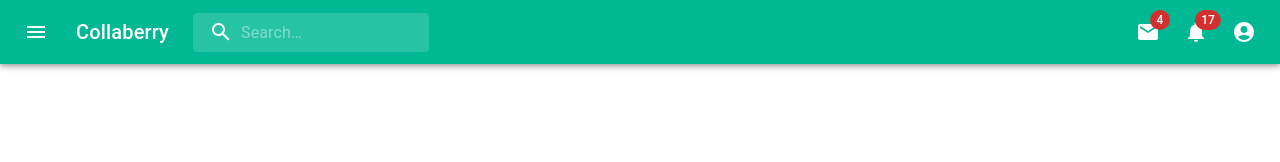
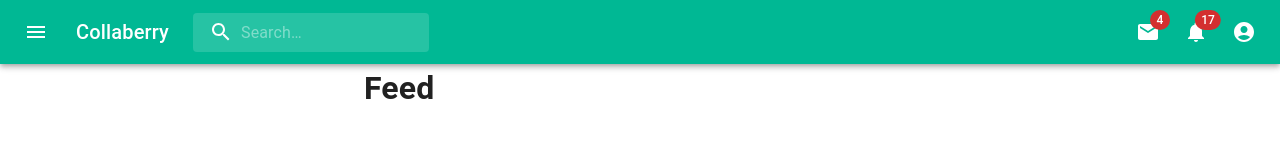
Before and after one commit to rishi-12/roomy, a React (Create React App) app: page / in a window 1280 px wide. Shown: the top 162 px of the page. Built offline with nearby package versions, Linux system fonts and the light colour scheme.

Commit message:
Add feed route, Modified routes with navbar rendering

```diff
--- a/src/App.tsx
+++ b/src/App.tsx
@@ -1,14 +1,27 @@
 import React from "react";
 import NavBar from "./components/NavBar";
 import Chat from "./components/Chat/Chat";
-import { BrowserRouter, Routes, Route } from "react-router-dom";
+import { BrowserRouter, Routes, Route, Outlet } from "react-router-dom";
+import Feed from "./components/Feed/Feed";
+
+function PageWithNavBar() {
+  return (
+    <>
+      <NavBar />
+      <Outlet />
+    </>
+  );
+}
 
 function App() {
   return (
     <BrowserRouter>
       <Routes>
-        <Route path="/" element={<NavBar />}></Route>
-        <Route path="/messaging" element={<Chat />}></Route>
+        <Route path="/" element={<PageWithNavBar />}>
+          <Route path="/" element={<Feed />} />
+          <Route path="/messaging" element={<Chat />} />
+        </Route>
+        {/* <Route path="/" element={<Login />}/> */}
       </Routes>
     </BrowserRouter>
   );
--- a/src/components/Chat/Chat.tsx
+++ b/src/components/Chat/Chat.tsx
@@ -8,7 +8,6 @@ import { styleConstants } from "../../constants/styleConstants";
 export default function Chat() {
   return (
     <>
-      <NavBar />
       <Container maxWidth={false} disableGutters>
         <Box sx={{ bgcolor: styleConstants.bg_color, height: "100vh" }} />
       </Container>
--- /dev/null
+++ b/src/components/Feed/Feed.tsx
@@ -0,0 +1,14 @@
+import * as React from "react";
+import CssBaseline from "@mui/material/CssBaseline";
+import Container from "@mui/material/Container";
+
+export default function Feed() {
+  return (
+    <React.Fragment>
+      <CssBaseline />
+      <Container maxWidth="sm">
+        <h1>Feed</h1>
+      </Container>
+    </React.Fragment>
+  );
+}
```
